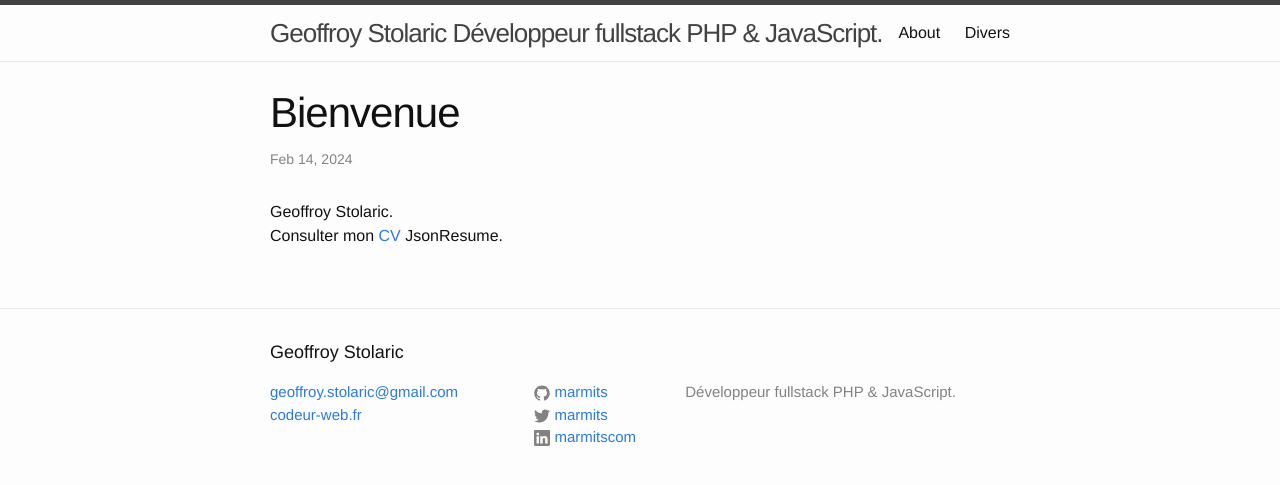
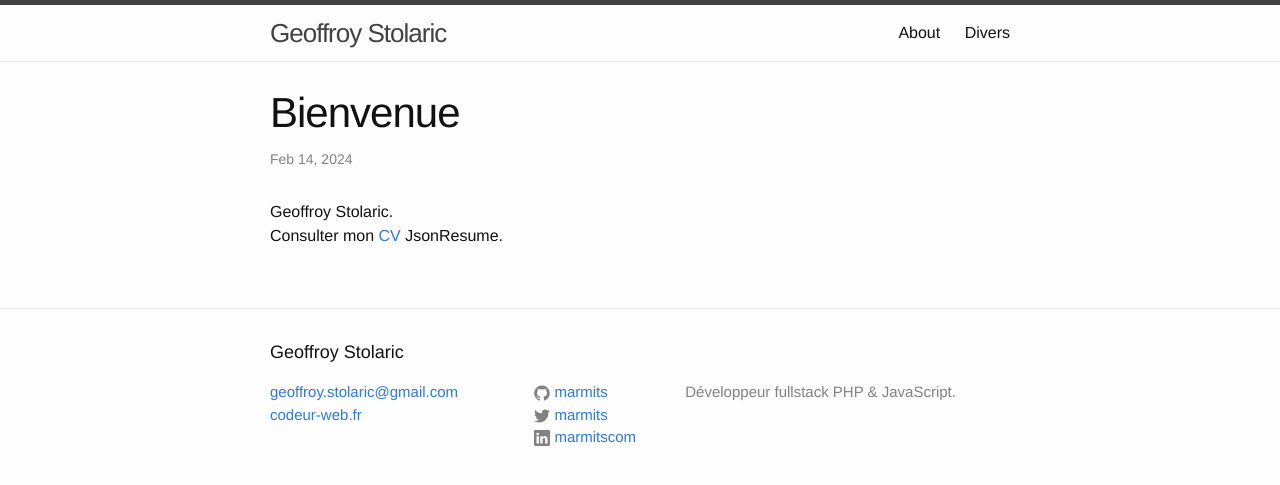
Before and after one commit to marmits/marmits.github.io, a Jekyll site: the page built from _posts/2024-02-14-read-cv-link.markdown, in a window 1280 px wide. Shown: the top 485 px of the page. Built offline with Jekyll 4.4.1, drawn with Linux system fonts in a browser that asks for light colours.

Commit message:
Test interface 2

```diff
--- a/_includes/header.html
+++ b/_includes/header.html
@@ -2,7 +2,7 @@
 
   <div class="wrapper">
 
-    <a class="site-title" href="{{ site.baseurl }}/">{{ site.title }} {{ site.description }}</a>
+    <a class="site-title" href="{{ site.baseurl }}/">{{ site.title }}</a>
 
     <nav class="site-nav">
       <a href="#" class="menu-icon">
```
